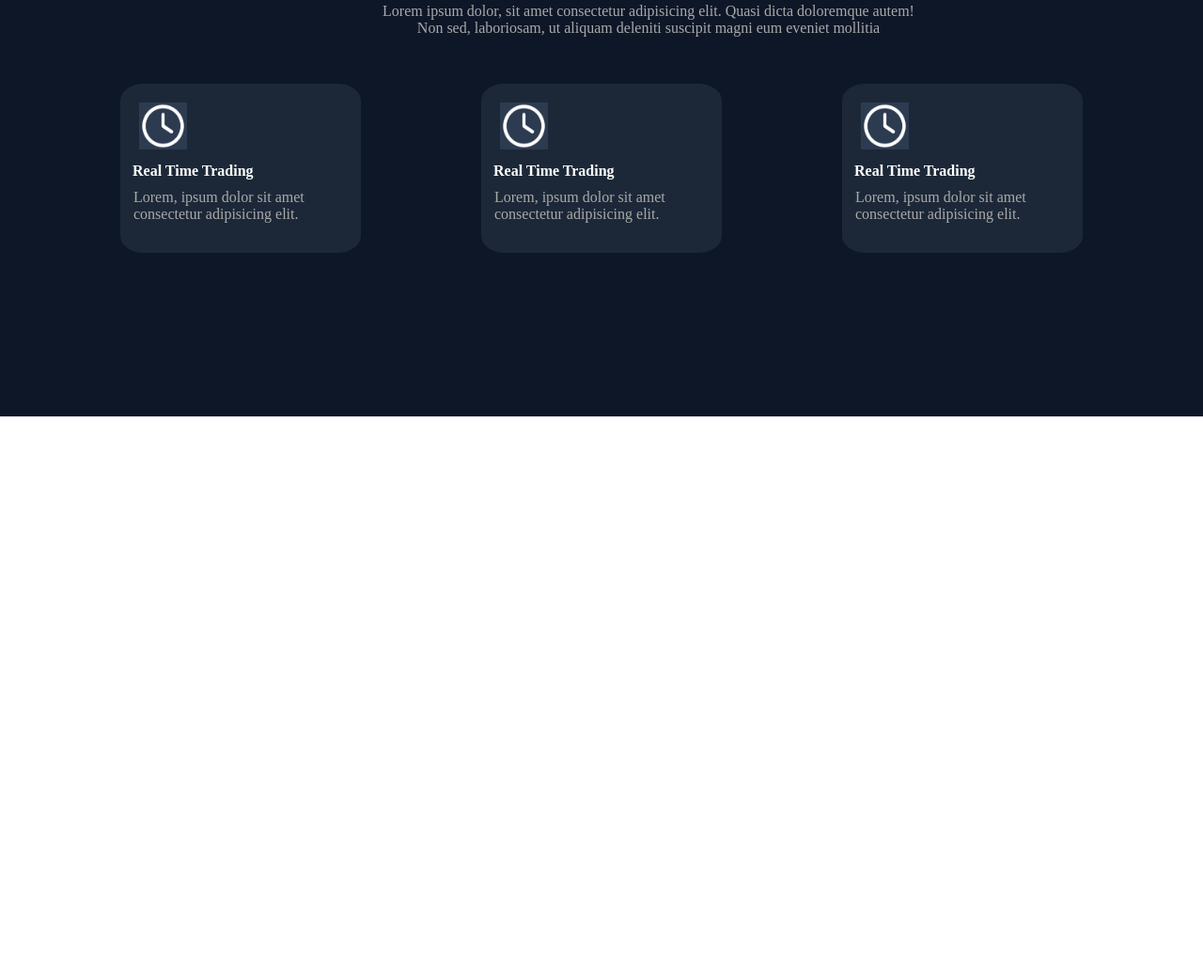
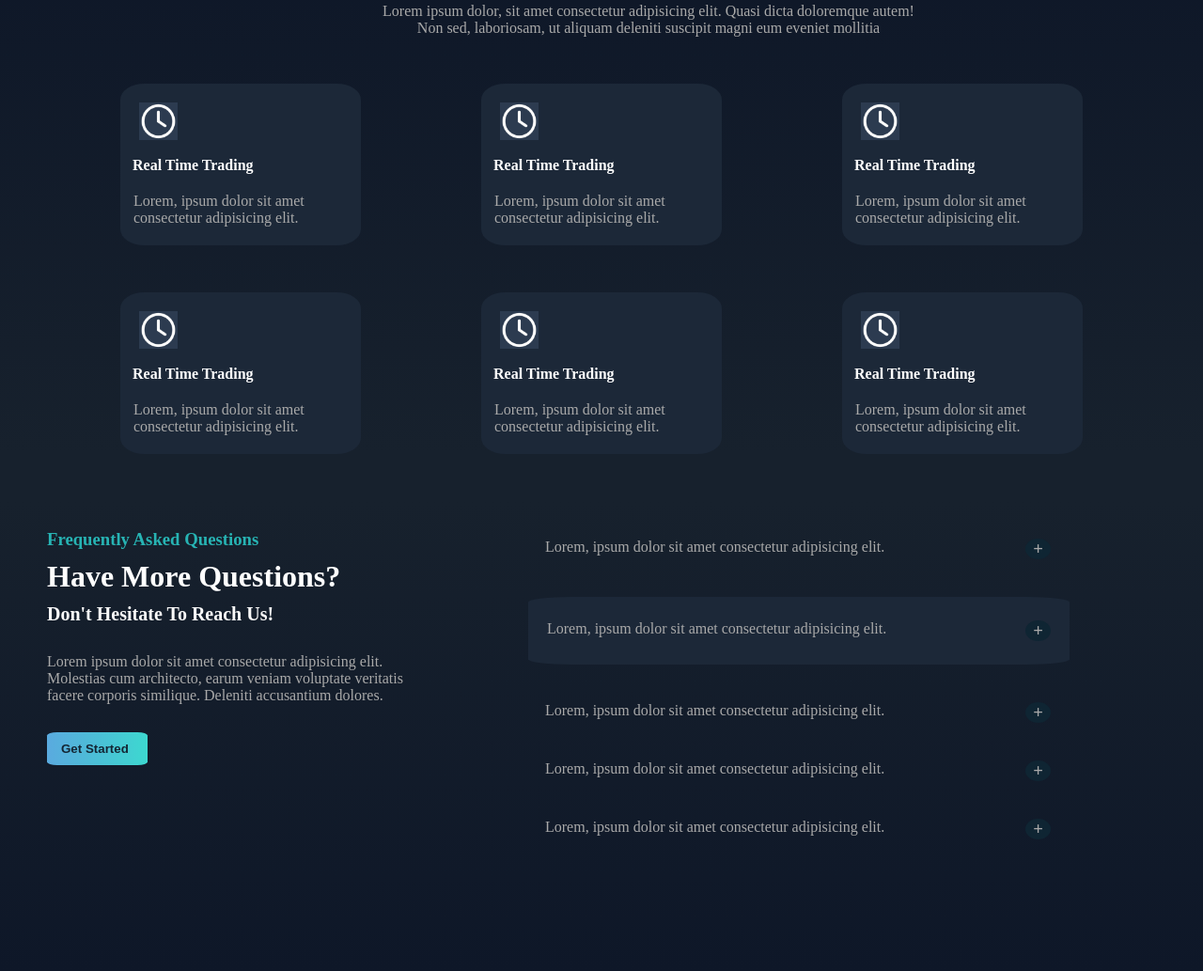
Before and after one commit to ZohaibFais/Trading, a plain HTML site: page index.html in a window 1280 px wide. Shown: the part 1150-2183 px from the top of the page at 94% size. Before the commit the page ends 1639 px from the top, so only its background shows below. Drawn offline with Linux system fonts and the light colour scheme.

Commit message:
question cards complete

```diff
--- a/index.css
+++ b/index.css
@@ -148,6 +148,7 @@ header .services h4{
     padding-left: 30px;
     margin-top: 30px;
     height: 55px;
+    color: white;
     margin-left: 100px;
     background-color: #0E1728;
 }
@@ -327,8 +328,9 @@ header .services h4{
 
 .choose{
     width: 100%;
-    height: 500px;
-    background: #0E1728;
+    /* height: 500px; */
+    background:linear-gradient(#0E1728,#17212D)
+
 }
 .choose .head{
     width: 100%;
@@ -354,7 +356,7 @@ header .services h4{
 
 .choose .chooseCard{
     width: 100%;
-    height: 400px;
+    /* height: 400px; */
     /* background:aqua; */
     margin-top: 50px;
     display: flex;
@@ -362,15 +364,15 @@ header .services h4{
 }
 .cards1{
     width: 20%;
-    height: 180px;
+    /* height: 180px; */
     border-radius: 10%;
     border: none;
     background: #1C2838;
 }
 
 .cards1 .clock{
-    width: 20%;
-    height: 50px;
+    width: 16%;
+    height: 40px;
     background: #133443;
     margin-top: 20px;
     margin-left: 20px;
@@ -385,7 +387,7 @@ header .services h4{
     width: 100%;
     /* height: 30px; */
     /* background-color: green; */
-    margin-top: 14px;
+    padding-top: 18px;
     padding-left: 13px;
 }
 .titleTrading h4{
@@ -394,9 +396,153 @@ header .services h4{
 .descrip{
     width: 100%;
     /* background: green; */
-    margin-top: 10px;
+    margin-top: 20px;
+    padding-bottom: 20px;
     padding-left: 14px;
 }
 .descrip p{
     color: darkgray;
 }
+
+@media screen and (max-width:430px) {
+    .choose .text {
+        width: 83%;
+        padding-left: 90px;
+    }
+    .choose .chooseCard{
+        flex-wrap: wrap;
+        margin-top: 0px;
+    }
+    .cards1{
+        width: 60%;
+        margin-top: 30px;
+    }
+
+}
+
+.aftercards{
+    width: 100%;
+    height: 50px;
+    background: #17212D;
+}
+
+.questions{
+    width: 100%;
+    height: 500px;
+    background:linear-gradient(to bottom,#17212D,#0E1728);
+    display: flex;
+}
+.questionsText{
+    width: 40%;
+    /* height: 300px; */
+    /* background: gray; */
+}
+.frequentHead{
+    width: 100%;
+    /* height: 30px; */
+    /* background: orchid; */
+    padding-top: 30px;
+    padding-left: 50px;
+}
+.frequentHead h3{
+    color: #27B4B4;
+    padding-bottom: 10px;
+}
+.frequentHead h1{
+    color: white;
+    padding-bottom: 10px;
+}
+.frequentHead h2{
+    color: #F9F9F9;
+    font-size: 20px;
+}
+.questDescription{
+    width: 84%;
+    /* background: green; */
+    padding-left: 50px;
+    margin-top: 30px;
+}
+.questDescription p{
+    color: darkgray;
+}
+.started{
+    width: 50%;
+    /* background: aquamarine; */
+    margin-top: 30px;
+    padding-left: 50px;
+}
+.started button{
+    border-radius: 10%;
+    border: none;
+    background: linear-gradient(to right,#5AAADF,#4BBFD6,#3DD8D0);
+    padding-left: 15px;
+    padding-right: 20px;
+    padding-top: 10px;
+    padding-bottom: 10px;
+    cursor: pointer;
+    color: #142634;
+    font-weight: 600;
+}
+
+.frequentlyAsk{
+    width: 50%;
+    /* height: 300px; */
+    /* background: gray; */
+}
+
+.askcards{
+    width: 90%;
+    /* background-color: aqua; */
+    margin-top: 40px;
+    margin-left: 50px;
+    display: flex;
+    justify-content: space-between;
+    padding-left: 18px;
+    padding-right: 20px;
+}
+.askcards p{
+    color: darkgray;
+}
+.addsign{
+    width: 5%;
+    border-radius: 100%;
+    background:#0F2533;
+    text-align: center;
+    cursor: pointer;
+}
+.addsign h3{
+    color: darkgray;
+}
+
+@media screen and (max-width:780px) {
+    .questionsText{
+        width: 45%;
+        font-size: 15px;
+    }
+    .questDescription{
+        width: 90%;
+    }
+    .addsign{
+        width: 8%;
+        height: fit-content;
+    }
+}
+
+@media screen and (max-width:430px) {
+    .questions{
+        flex-wrap: wrap;
+        height: max-content;
+    }
+    .questionsText{
+        width: 100%;
+    }
+    .frequentlyAsk{
+        width: 100%;
+    }
+    .askcards{
+        margin-left: 30px;
+    }
+    .addsign{
+        width: 8%;
+    }
+}
--- a/index.html
+++ b/index.html
@@ -427,10 +427,103 @@
             </div>
         </div>
     </div>
-    <div class="chosseCard">
+    <div class="chooseCard">
+        <div class="cards1">
+            <div class="clock">
+                <img src="/pictures/clock.png" alt="">
+            </div>
+            <div class="titleTrading">
+                <h4>Real Time Trading</h4>
+            </div>
+            <div class="descrip">
+                <p>Lorem, ipsum dolor sit amet consectetur adipisicing elit.
+
+                </p>
+            </div>
+        </div>
+        <div class="cards1">
+            <div class="clock">
+                <img src="/pictures/clock.png" alt="">
+            </div>
+            <div class="titleTrading">
+                <h4>Real Time Trading</h4>
+            </div>
+            <div class="descrip">
+                <p>Lorem, ipsum dolor sit amet consectetur adipisicing elit.
+
+                </p>
+            </div>
+        </div>
+        <div class="cards1">
+            <div class="clock">
+                <img src="/pictures/clock.png" alt="">
+            </div>
+            <div class="titleTrading">
+                <h4>Real Time Trading</h4>
+            </div>
+            <div class="descrip">
+                <p>Lorem, ipsum dolor sit amet consectetur adipisicing elit.
+
+                </p>
+            </div>
+        </div>
+    </div>
+   </div>
+   <div class="aftercards">
+   </div>
+   <div class="questions">
+    <div class="questionsText">
+        <div class="frequentHead">
+            <h3>Frequently Asked Questions</h3>
+            <h1>Have More Questions?</h1>
+            <h2>Don't Hesitate To Reach Us!</h2>
+        </div>
+        <div class="questDescription">
+            <p>Lorem ipsum dolor sit amet consectetur adipisicing elit. Molestias cum architecto, earum veniam voluptate veritatis facere corporis similique. Deleniti accusantium dolores.</p>
+        </div>
+        <div class="started">
+            <button>
+                Get Started
+            </button>
+        </div>
 
     </div>
+    <div class="frequentlyAsk">
+        <div class="askcards">
+        <p>Lorem, ipsum dolor sit amet consectetur adipisicing elit.</p>
+        <div class="addsign">
+            <h3>&#43;</h3>
+        </div>
+        </div>
+        <div class="askcards" style="border-radius: 8%; border: none; background:#1C2838; padding-top: 25px; padding-bottom: 25px; padding-left: 20px; padding-right: 20px; ">
+            <p>Lorem, ipsum dolor sit amet consectetur adipisicing elit.</p>
+            <div class="addsign">
+                <h3>&#43;</h3>
+            </div>
+        </div>
+        <div class="askcards">
+            <p>Lorem, ipsum dolor sit amet consectetur adipisicing elit.</p>
+            <div class="addsign">
+                <h3>&#43;</h3>
+            </div>
+        </div>
+        <div class="askcards">
+            <p>Lorem, ipsum dolor sit amet consectetur adipisicing elit.</p>
+            <div class="addsign">
+                <h3>&#43;</h3>
+            </div>
+        </div>
+        <div class="askcards">
+            <p>Lorem, ipsum dolor sit amet consectetur adipisicing elit.</p>
+            <div class="addsign">
+                <h3>&#43;</h3>
+            </div>
+        </div>
+
+    </div>
+
    </div>
+
 
 
 
```
